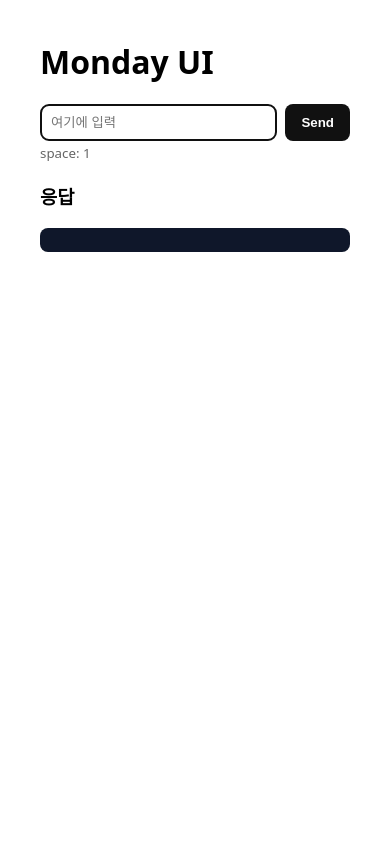
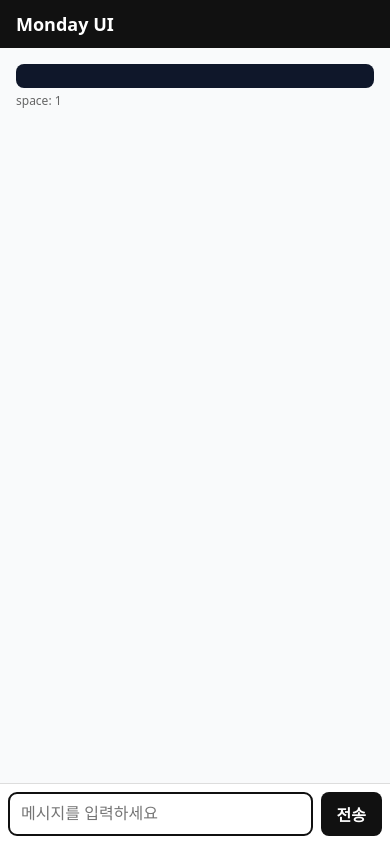
Before and after one commit to singstat/makemymonday, a Flask app: page /1 in a window 390 px wide. Run offline with Flask 3, Linux system fonts and the light colour scheme; data that the repository does not hold is empty; parts of the project's set-up code (start-up, migrations or seed data) failed here and were passed over.

Commit message:
모바일 웹 버젼으로 바꿈

```diff
--- a/templates/ui.html
+++ b/templates/ui.html
@@ -1,22 +1,87 @@
 <!doctype html>
 <html lang="ko">
 <meta charset="utf-8">
+<meta name="viewport" content="width=device-width, initial-scale=1.0, maximum-scale=1.0">
 <title>Monday UI</title>
 <style>
-body{font-family:system-ui,-apple-system,Segoe UI,Roboto,Apple SD Gothic Neo,Arial;margin:40px;max-width:680px}
-.row{display:flex;gap:8px}
-input,textarea{flex:1;padding:10px;border:1px solid #ccc;border-radius:8px}
-button{padding:10px 16px;border:0;border-radius:8px;background:#111;color:#fff;font-weight:700;cursor:pointer}
-pre{background:#0f172a;color:#e5e7eb;padding:12px;border-radius:8px;white-space:pre-wrap}
-small{color:#666}
+html, body {
+  margin: 0;
+  padding: 0;
+  height: 100%;
+  font-family: system-ui,-apple-system,Segoe UI,Roboto,Apple SD Gothic Neo,Arial;
+  background: #f9fafb;
+}
+#app {
+  display: flex;
+  flex-direction: column;
+  height: 100%;
+}
+header {
+  padding: 12px 16px;
+  background: #111;
+  color: #fff;
+  font-weight: bold;
+  font-size: 18px;
+}
+#messages {
+  flex: 1;
+  overflow-y: auto;
+  padding: 16px;
+}
+pre {
+  background: #0f172a;
+  color: #e5e7eb;
+  padding: 12px;
+  border-radius: 8px;
+  white-space: pre-wrap;
+  word-break: break-word;
+  margin: 0;
+}
+#sidView {
+  display: block;
+  font-size: 12px;
+  color: #666;
+  margin-top: 4px;
+}
+.input-bar {
+  display: flex;
+  gap: 8px;
+  padding: 8px;
+  background: #fff;
+  border-top: 1px solid #ddd;
+}
+.input-bar input {
+  flex: 1;
+  padding: 12px;
+  border: 1px solid #ccc;
+  border-radius: 8px;
+  font-size: 16px;
+}
+.input-bar button {
+  padding: 0 16px;
+  border: none;
+  border-radius: 8px;
+  background: #111;
+  color: #fff;
+  font-weight: 700;
+  font-size: 16px;
+}
+.input-bar button:active {
+  background: #333;
+}
 </style>
-<h1>Monday UI</h1>
-<div class="row">
-  <input id="userInput" placeholder="여기에 입력">
-  <button id="send">Send</button>
+<body>
+<div id="app">
+  <header>Monday UI</header>
+  <div id="messages">
+    <pre id="out">여기에 답변이 표시됩니다.</pre>
+    <small id="sidView"></small>
+  </div>
+  <div class="input-bar">
+    <input id="userInput" placeholder="메시지를 입력하세요" autocomplete="off">
+    <button id="send">전송</button>
+  </div>
 </div>
-<small id="sidView"></small>
-<h3>응답</h3>
-<pre id="out">여기에 답변이 표시됩니다.</pre>
 <script src="{{ url_for('static', filename='main.js') }}"></script>
+</body>
 </html>
```
